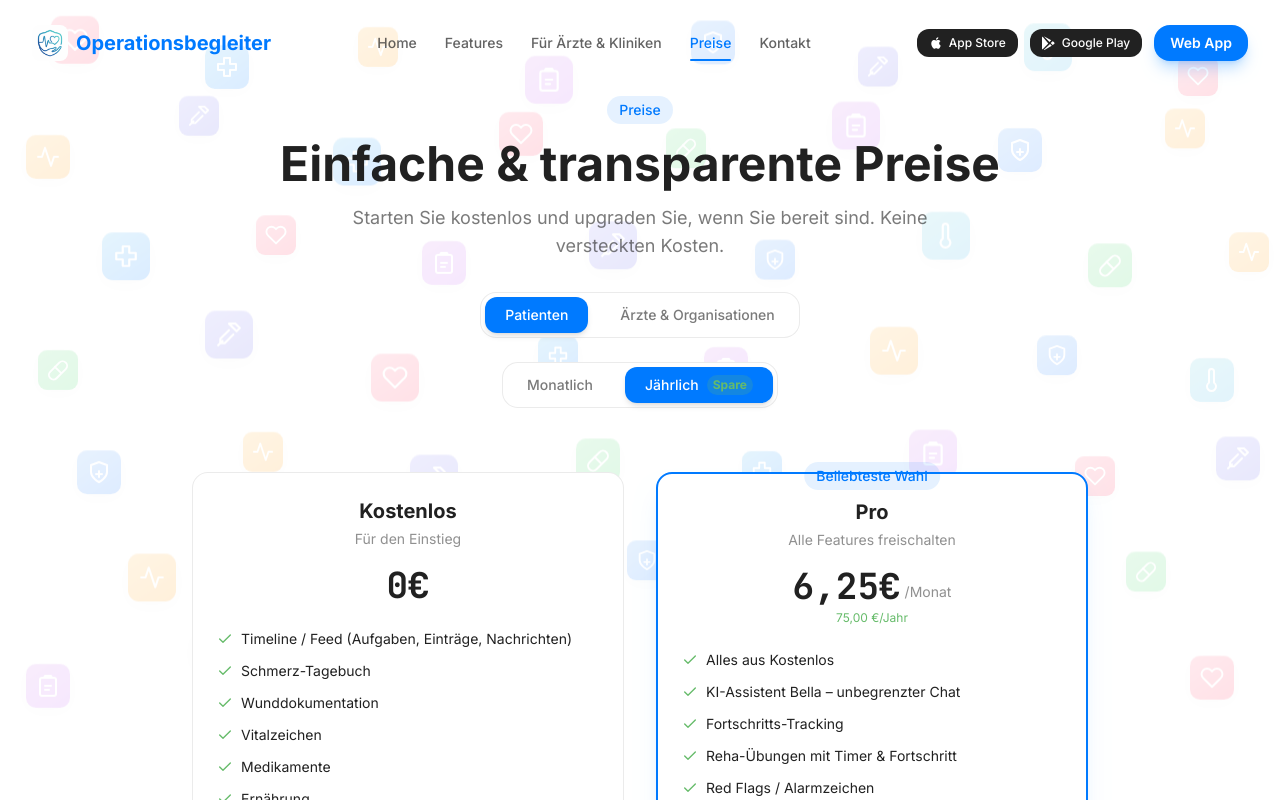
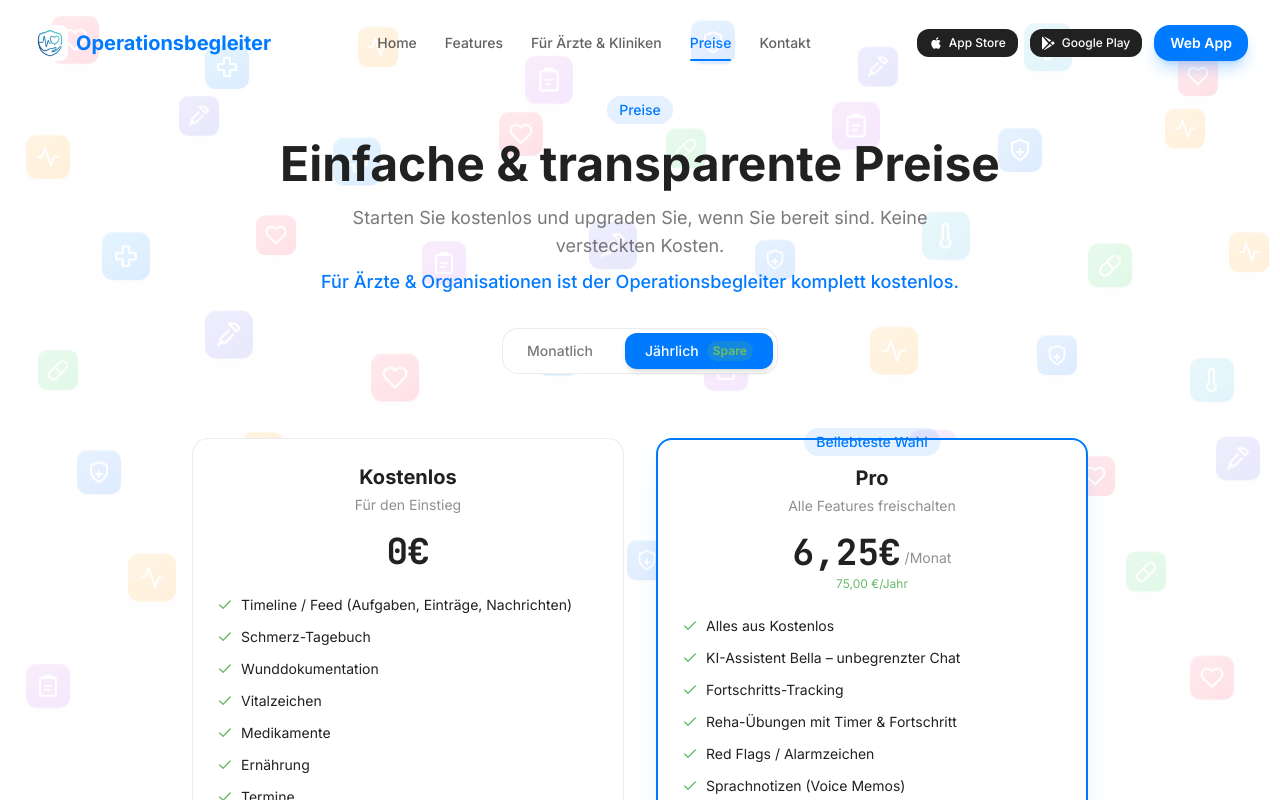
Before and after one commit to ghjkghfvv/Operationsbegleiter_Webseite, a Next.js app: page /preise in a window 1280 px wide. Shown: the top 800 px of the page. Built offline with nearby package versions, Linux system fonts and the light colour scheme.

Commit message:
Remove Aerzte pricing toggle, label arzt features as all free

```diff
--- a/src/app/preise/page.tsx
+++ b/src/app/preise/page.tsx
@@ -9,16 +9,13 @@ import { Button } from '@/components/ui/Button';
 import { Accordion } from '@/components/ui/Accordion';
 import { ScrollReveal } from '@/components/animations/ScrollReveal';
 import { StaggerChildren, StaggerItem } from '@/components/animations/StaggerChildren';
-import { PRICING_PLANS_PATIENT, PRICING_PLANS_ARZT, FAQ_ITEMS } from '@/lib/constants';
+import { PRICING_PLANS_PATIENT, FAQ_ITEMS } from '@/lib/constants';
 import { formatPrice } from '@/lib/utils';
-
-type Audience = 'patient' | 'arzt';
 
 export default function PreisePage() {
   const [yearly, setYearly] = useState(true);
-  const [audience, setAudience] = useState<Audience>('patient');
 
-  const plans = audience === 'patient' ? PRICING_PLANS_PATIENT : PRICING_PLANS_ARZT;
+  const plans = PRICING_PLANS_PATIENT;
 
   return (
     <div className="pt-24 pb-20">
@@ -31,27 +28,8 @@ export default function PreisePage() {
           </h1>
           <p className="text-lg text-[var(--foreground)]/60 max-w-2xl mx-auto mb-8">
             Starten Sie kostenlos und upgraden Sie, wenn Sie bereit sind. Keine versteckten Kosten.
+            <span className="block mt-2 text-primary font-medium">Für Ärzte &amp; Organisationen ist der Operationsbegleiter komplett kostenlos.</span>
           </p>
-
-          {/* Audience Toggle */}
-          <div className="inline-flex items-center gap-3 p-1 rounded-2xl bg-[var(--surface)] border border-[var(--border)] mb-6">
-            <button
-              onClick={() => setAudience('patient')}
-              className={`px-5 py-2 rounded-xl text-sm font-medium transition-all cursor-pointer ${
-                audience === 'patient' ? 'bg-primary text-white shadow-md' : 'text-[var(--foreground)]/60'
-              }`}
-            >
-              Patienten
-            </button>
-            <button
-              onClick={() => setAudience('arzt')}
-              className={`px-5 py-2 rounded-xl text-sm font-medium transition-all cursor-pointer ${
-                audience === 'arzt' ? 'bg-primary text-white shadow-md' : 'text-[var(--foreground)]/60'
-              }`}
-            >
-              Ärzte & Organisationen
-            </button>
-          </div>
 
           {/* Billing Toggle */}
           <div className="flex justify-center">
@@ -82,9 +60,9 @@ export default function PreisePage() {
 
       {/* Pricing Cards */}
       <section className="max-w-6xl mx-auto px-4 sm:px-6 lg:px-8 mb-20">
-        <StaggerChildren key={audience} className="grid grid-cols-1 md:grid-cols-2 gap-8 max-w-4xl mx-auto">
+        <StaggerChildren className="grid grid-cols-1 md:grid-cols-2 gap-8 max-w-4xl mx-auto">
           {plans.map((plan) => (
-            <StaggerItem key={plan.name + audience}>
+            <StaggerItem key={plan.name}>
               <motion.div whileHover={{ y: -5 }} transition={{ duration: 0.2 }}>
                 <Card
                   variant={plan.highlighted ? 'elevated' : 'default'}
--- a/src/components/sections/FeatureShowcase.tsx
+++ b/src/components/sections/FeatureShowcase.tsx
@@ -87,7 +87,7 @@ const familieFeatures: Feature[] = [
 const tabs: { key: Tab; label: string; sub?: string; count: number; pricing?: string }[] = [
   { key: 'patient-free', label: 'Patienten',   sub: 'Kostenlos', count: 16 },
   { key: 'patient-pro',  label: 'Patienten',   sub: 'Pro',       count: 13, pricing: 'ab 8,99 €/Monat' },
-  { key: 'arzt-free',    label: 'Ärzte',       sub: 'Kostenlos', count: 11 },
+  { key: 'arzt-free',    label: 'Ärzte & Orgs', sub: 'Alles gratis', count: 11 },
   { key: 'familie',      label: 'Familie',     count: 5 },
 ];
 
```
